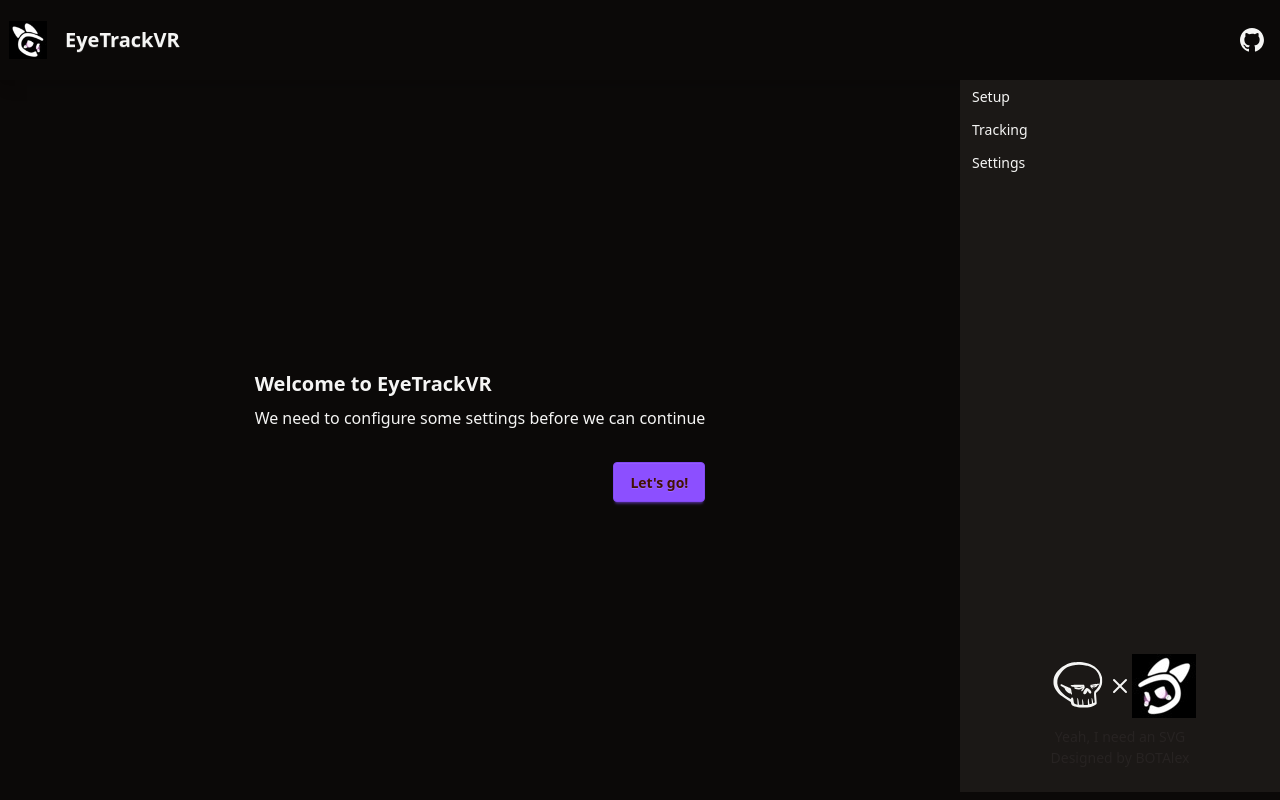
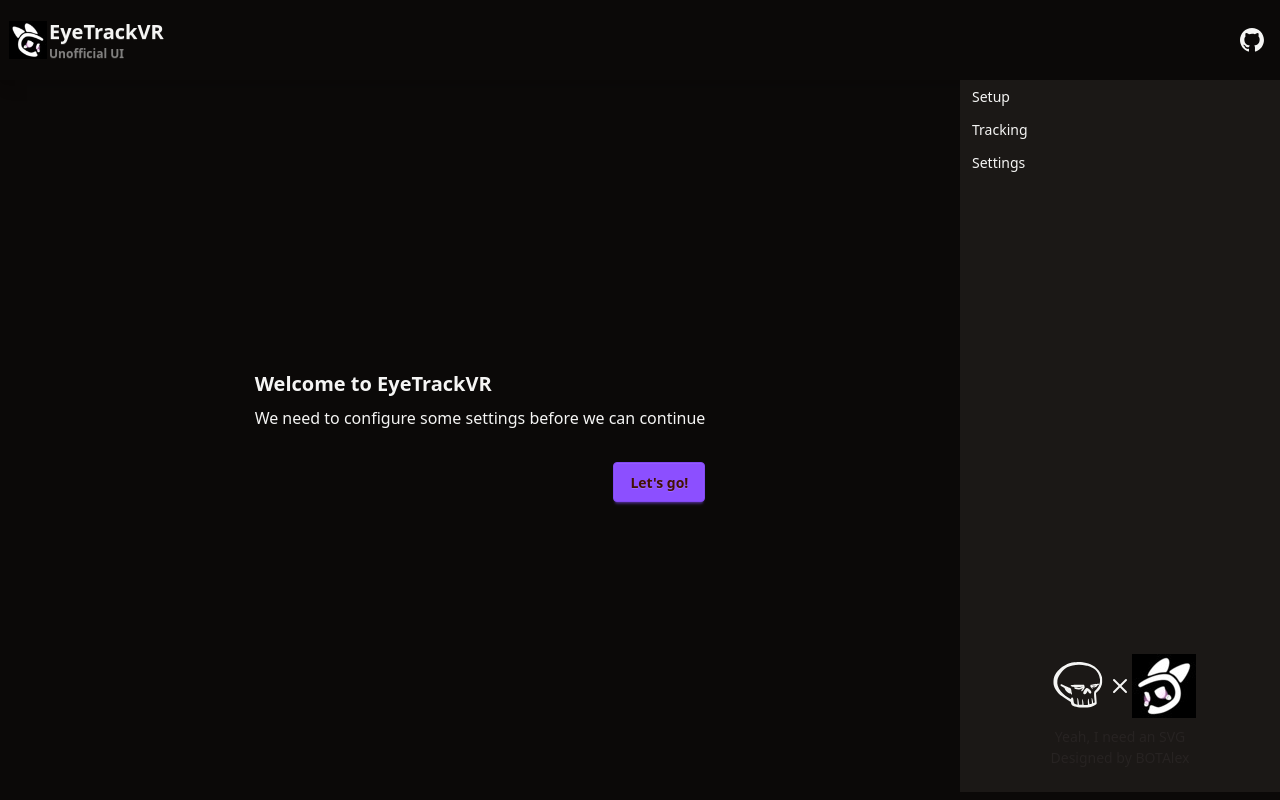
Before and after one commit to MagicBOTAlex/ComboFT, a SvelteKit app: page / in a window 1280 px wide. Built offline with nearby package versions, Linux system fonts and the light colour scheme.

Commit message:
added unofficial to prevent confusion
(cherry picked from commit 189ca91e033a0af116452c96d1428329fc1d0268)

```diff
--- a/src/routes/LayoutComps/Navbar.svelte
+++ b/src/routes/LayoutComps/Navbar.svelte
@@ -12,7 +12,12 @@
         </a>
     </div>
     <div class="flex-1">
-        <a class="btn btn-ghost text-xl">EyeTrackVR</a>
+        <a class="btn btn-ghost p-0 text-xl">
+            <div class="">
+                <div>EyeTrackVR</div>
+                <div class="text-xs opacity-50 text-left">Unofficial UI</div>
+            </div>
+        </a>
     </div>
     <div class="flex-none">
         <a href="https://github.com/MagicBOTAlex/TauriLearning" target="_blank">
```
